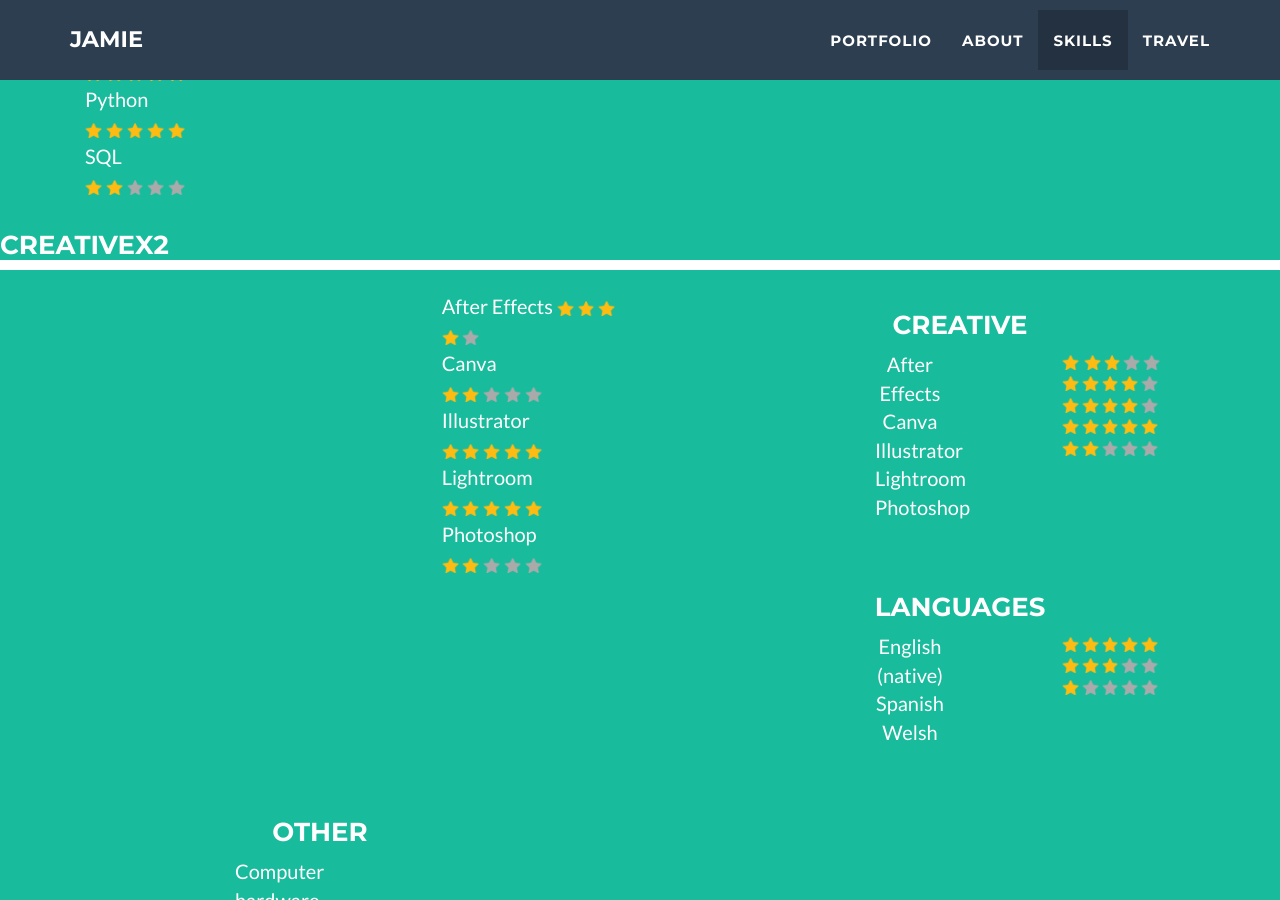
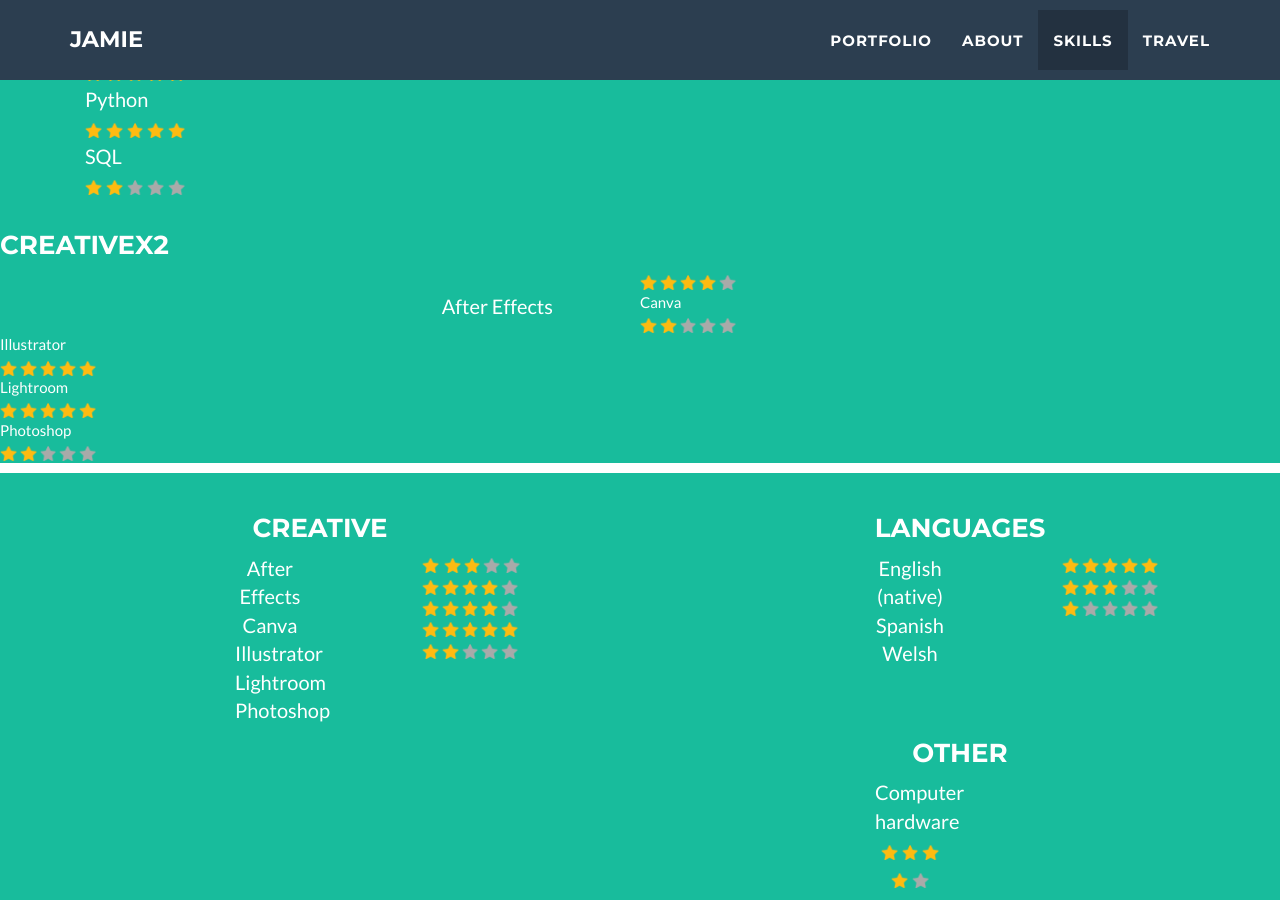
Before and after one commit to jamiedumayne/jamiedumayne.github.io, a Jekyll site: the page built from _posts/2014-07-18-project-1.markdown, in a window 1280 px wide and 900 px high, scrolled down 2554 px. Built offline with Jekyll 4.4.1, drawn with Linux system fonts in a browser that asks for light colours.

Commit message:
Update skills.html

```diff
--- a/_includes/skills.html
+++ b/_includes/skills.html
@@ -61,12 +61,12 @@
         <h3>Creativex2</h3>
         <div class="col-lg-4 col-xs-2"></div>
           <div class="col-lg-2 col-xs-4">
-          <br><p>After Effects
+          <br><p>After Effects</div>
+                <div><img src=img/star_full.png alt="Gold star" height="15">
                 <img src=img/star_full.png alt="Gold star" height="15">
                 <img src=img/star_full.png alt="Gold star" height="15">
                 <img src=img/star_full.png alt="Gold star" height="15">
-                <img src=img/star_full.png alt="Gold star" height="15">
-                <img src=img/star_empty.png alt="Empty star" height="15"><br>
+                <img src=img/star_empty.png alt="Empty star" height="15"><br></div>
               Canva<br>
                <img src=img/star_full.png alt="Gold star" height="15">
                <img src=img/star_full.png alt="Gold star" height="15">
```
